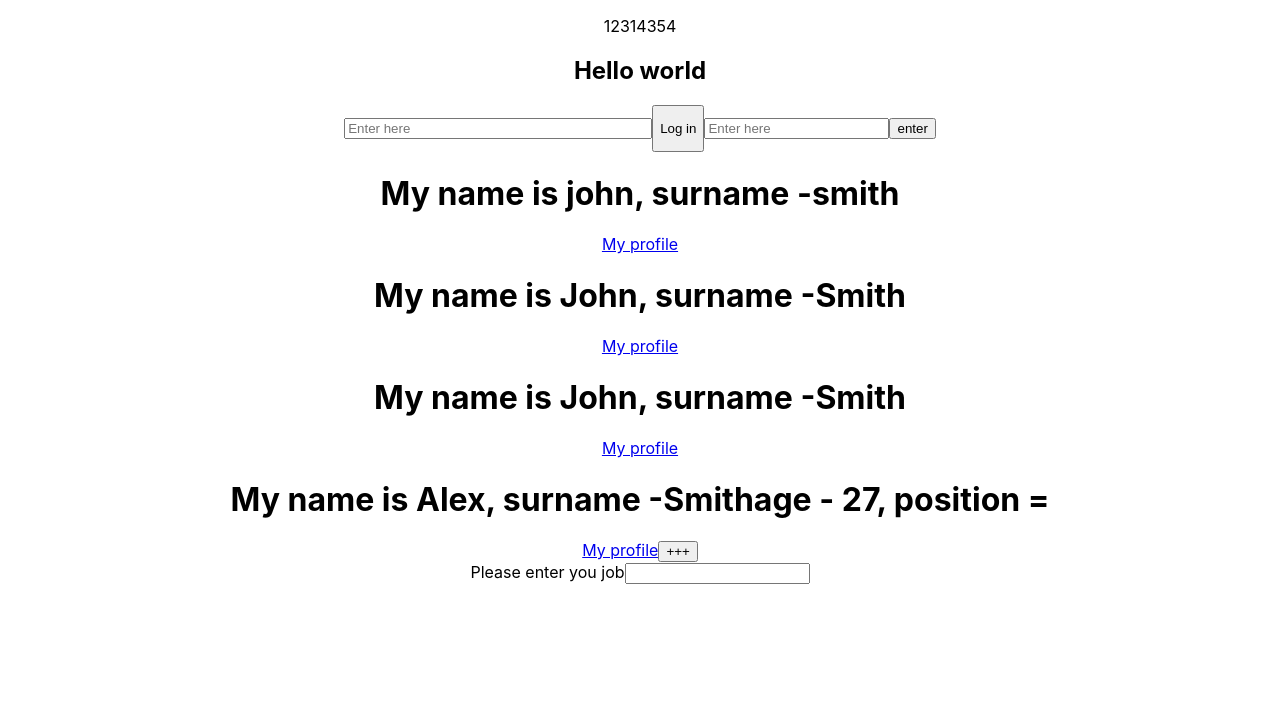
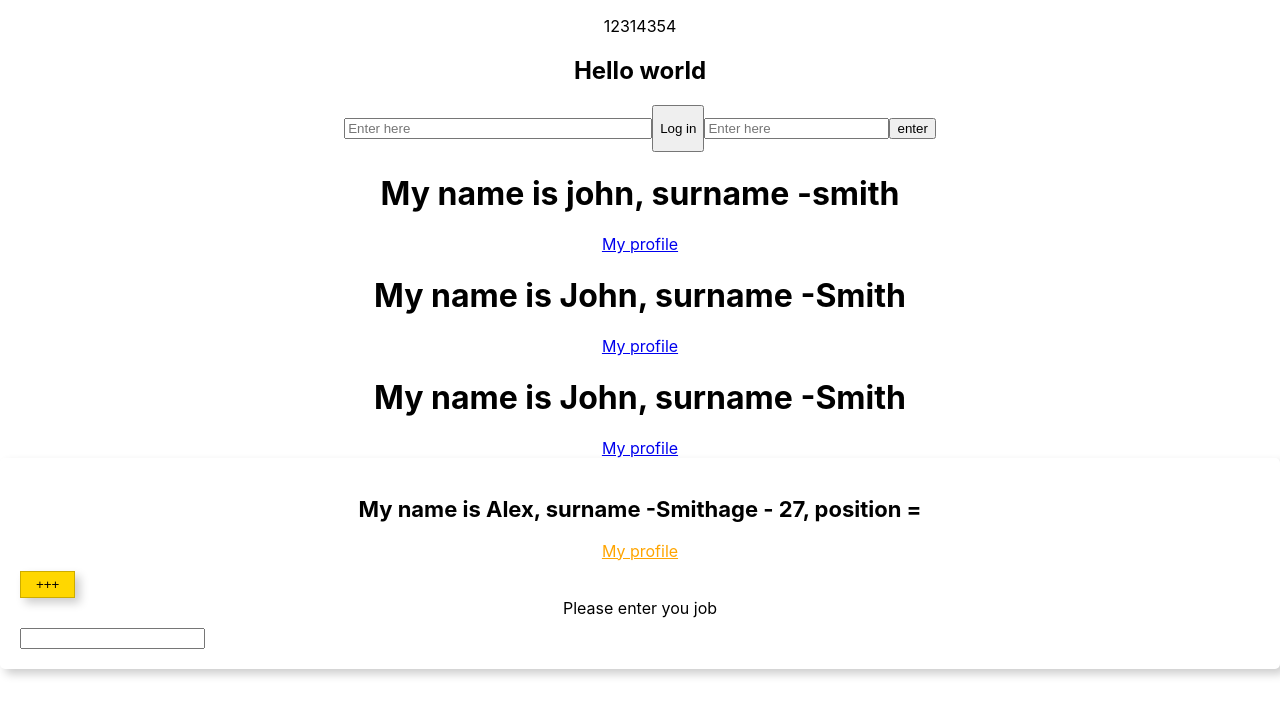
Before and after one commit to Rymney34/my-try, a React (Create React App) app: page / in a window 1280 px wide. Shown: the top 716 px of the page. Built offline with nearby package versions, Linux system fonts and the light colour scheme.

Commit message:
Working with styled or CSS in JS

```diff
--- a/package.json
+++ b/package.json
@@ -10,6 +10,7 @@
     "react": "^19.1.0",
     "react-dom": "^19.1.0",
     "react-scripts": "5.0.1",
+    "styled-components": "^6.1.19",
     "web-vitals": "^2.1.4"
   },
   "scripts": {
--- a/src/App.js
+++ b/src/App.js
@@ -2,10 +2,39 @@
 import React from 'react';
 import { Component, Fragment } from 'react';
 import './App.css';
+import styled  from 'styled-components';
+
+const EmpItem = styled.div`
+    padding: 20px;
+    margin-bottom: 15px;
+    border-radius: 5px;
+    box-shadow: 5px 5px 10px rgba(0,0,0,.2);
+    a {
+      display: block;
+      margin: 10px 0 10px 0;
+      color: ${props => props.active ? 'orange' : 'black'};
+    }
+    input {
+      display: block;
+      margin-top: 10px;
+    }
+`
+
+const Header1 = styled.h2`
+    font-size: 22px
+`
 
 const Header = () => {
   return <h2 className = 'header1'> Hello world</h2>
 }
+
+const Button = styled.button`
+  display: block;
+  padding: 5px 15px;
+  background-color: gold;
+  border: 1px solid rgba(0,0,0, .2);
+  box-shadow: 5px 5px 10px rgba(0,0,0, .2);
+`
 
 const Field = () => {
   const holder = 'Enter here';
@@ -105,22 +134,27 @@
 
         return (
           // or emtpy <>
-            <Fragment>
+            <EmpItem active>
 
-              <h1>My name is {name}, surname -{surname}
+              <Header1>My name is {name}, surname -{surname}
                 age - {years},
-                position = {position}</h1>
+                position = {position}</Header1>
               <a href={link}>My profile</a>
-              <button onClick={this.nextYear}>{this.state.text}</button>
+              <Button onClick={this.nextYear}>{this.state.text}</Button>
               <form action="">
                 <span>Please enter you job</span>
                 <input type='text' onChange={(e) => this.commitInput(e, 'some color')}/>
               </form>
-            </Fragment>
+            </EmpItem>
         )
   }
 
 }
+
+    const Wrapper = styled.div`
+          width: 600px;
+          margin: 80px auto 0 auto;
+    `;
 
 function App() {
   return (
@@ -134,10 +168,12 @@
       <WhoAmI name="john" surname="smith" link="facebook.com" />
 
       <WhoAmI2 name={() => {return 'John'}} surname="Smith" link="facebook.com" />
-      <WhoAmI2 name={() => {return 'John'}} surname="Smith" link="facebook.com" />
 
 
-      <WhoAmI3 name={'Alex'} surname="Smith" link="facebook.com" />
+          <WhoAmI2 name={() => {return 'John'}} surname="Smith" link="facebook.com" />
+          <WhoAmI3 name={'Alex'} surname="Smith" link="facebook.com" />
+
+
 
     </div>
   );
```
Also changed, not shown: 1 other file (tests, documents, lock files or other folders).
